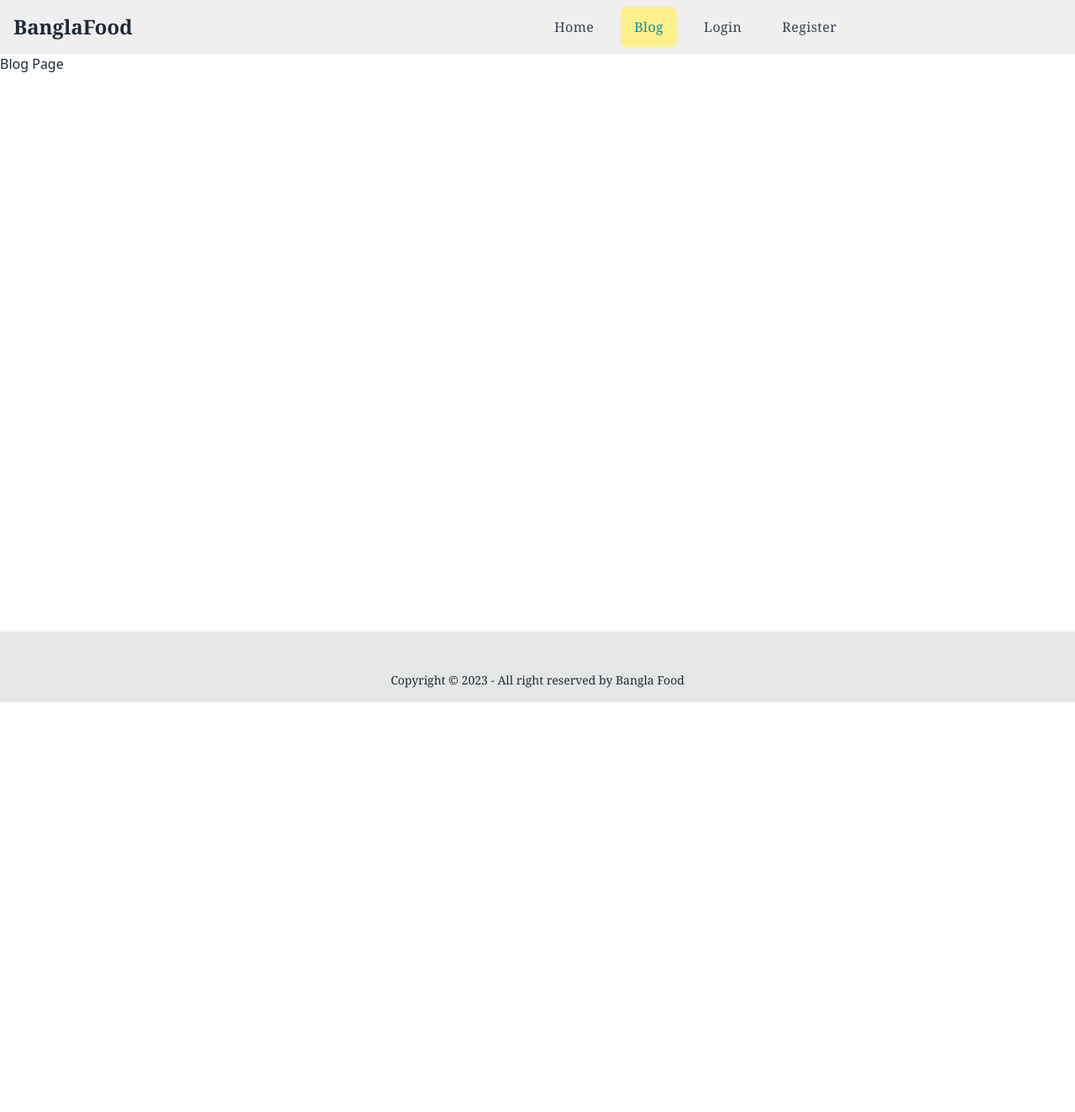
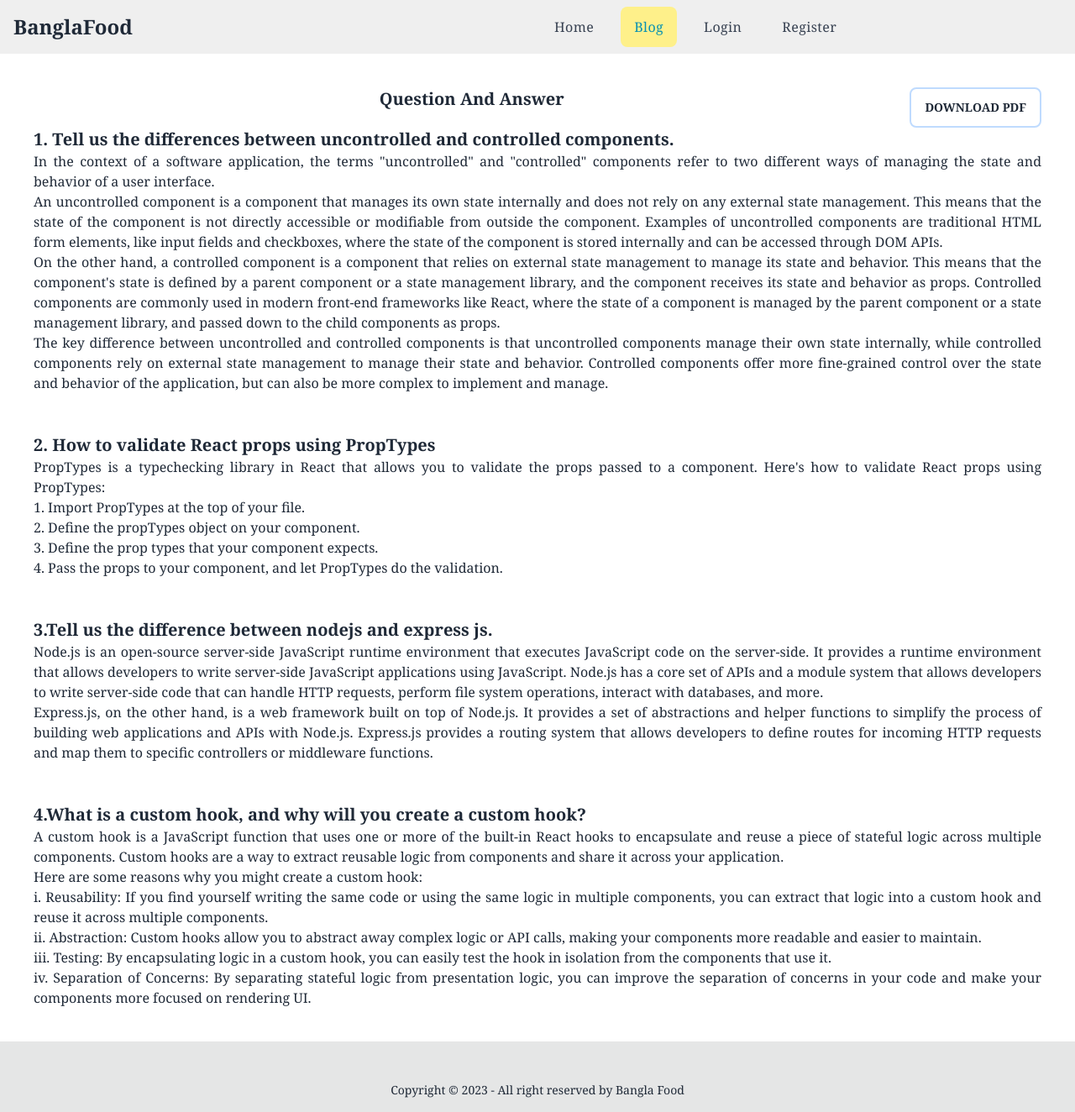
Before and after one commit to Samshuleeecuet/Bangla-Food, a React (Vite) app: page /blog in a window 1280 px wide. Shown: the whole page at 84% size. Before the commit the page ends 836 px from the top, so only its background shows below. Built offline with nearby package versions, Linux system fonts and the light colour scheme; no server answers.

Commit message:
blog page done

```diff
--- a/package.json
+++ b/package.json
@@ -20,6 +20,7 @@
     "react": "^18.2.0",
     "react-dom": "^18.2.0",
     "react-icons": "^4.8.0",
+    "react-lazy-load": "^4.0.1",
     "react-router-dom": "^6.11.0",
     "react-toastify": "^9.1.2",
     "sort-by": "^1.2.0"
--- a/src/Pages/Blog/Blog.jsx
+++ b/src/Pages/Blog/Blog.jsx
@@ -2,8 +2,48 @@ import React from 'react';
 
 const Blog = () => {
     return (
-        <div>
-            <h2>Blog Page</h2>
+        <div className='font-serif pl-10 pr-10 pt-10 text-center'>
+            <div className='flex'>
+                <p className='text-xl font-semibold flex-grow'>Question And Answer</p>
+                <p className='btn btn-outline border-2 border-blue-200 hover:bg-slate-600 hover:text-white'>Download Pdf</p>
+            </div>
+            <div className='text-justify pb-10'>
+                <p className='text-xl font-semibold'>1. Tell us the differences between uncontrolled and controlled components.</p>
+                <p>In the context of a software application, the terms "uncontrolled" and "controlled" components refer to two different ways of managing the state and behavior of a user interface.<br/>
+An uncontrolled component is a component that manages its own state internally and does not rely on any external state management. This means that the state of the component is not directly accessible or modifiable from outside the component. Examples of uncontrolled components are traditional HTML form elements, like input fields and checkboxes, where the state of the component is stored internally and can be accessed through DOM APIs.<br/>
+On the other hand, a controlled component is a component that relies on external state management to manage its state and behavior. This means that the component's state is defined by a parent component or a state management library, and the component receives its state and behavior as props. Controlled components are commonly used in modern front-end frameworks like React, where the state of a component is managed by the parent component or a state management library, and passed down to the child components as props.<br/>
+The key difference between uncontrolled and controlled components is that uncontrolled components manage their own state internally, while controlled components rely on external state management to manage their state and behavior. Controlled components offer more fine-grained control over the state and behavior of the application, but can also be more complex to implement and manage.</p><br/><br/>
+<p className='text-xl font-semibold'>2. How to validate React props using PropTypes</p>
+<p>PropTypes is a typechecking library in React that allows you to validate the props passed to a component. Here's how to validate React props using PropTypes:
+<br/>
+1. Import PropTypes at the top of your file.<br/>
+2. Define the propTypes object on your component.<br/>
+3. Define the prop types that your component expects.<br/>
+4. Pass the props to your component, and let PropTypes do the validation.
+</p><br/><br/>
+
+<p className='text-xl font-semibold'>3.Tell us the difference between nodejs and express js.</p>
+<p>
+Node.js is an open-source server-side JavaScript runtime environment that executes JavaScript code on the server-side. It provides a runtime environment that allows developers to write server-side JavaScript applications using JavaScript. Node.js has a core set of APIs and a module system that allows developers to write server-side code that can handle HTTP requests, perform file system operations, interact with databases, and more.
+<br/>
+Express.js, on the other hand, is a web framework built on top of Node.js. It provides a set of abstractions and helper functions to simplify the process of building web applications and APIs with Node.js. Express.js provides a routing system that allows developers to define routes for incoming HTTP requests and map them to specific controllers or middleware functions.
+</p><br/><br/>
+
+<p  className='text-xl font-semibold'>4.What is a custom hook, and why will you create a custom hook?</p>
+<p>
+A custom hook is a JavaScript function that uses one or more of the built-in React hooks to encapsulate and reuse a piece of stateful logic across multiple components. Custom hooks are a way to extract reusable logic from components and share it across your application.
+<br/>
+Here are some reasons why you might create a custom hook:<br/>
+i. Reusability: If you find yourself writing the same code or using the same logic in multiple components, you can extract that logic into a custom hook and reuse it across multiple components.
+<br/>
+ii. Abstraction: Custom hooks allow you to abstract away complex logic or API calls, making your components more readable and easier to maintain.<br/>
+iii. Testing: By encapsulating logic in a custom hook, you can easily test the hook in isolation from the components that use it.<br/>
+iv. Separation of Concerns: By separating stateful logic from presentation logic, you can improve the separation of concerns in your code and make your components more focused on rendering UI.
+
+
+</p>
+
+            </div>
         </div>
     );
 };
--- a/src/Pages/Home/Banner.jsx
+++ b/src/Pages/Home/Banner.jsx
@@ -4,12 +4,13 @@ import React from 'react';
 const Banner = () => {
     return (
         <div style={{backgroundImage: `url("https://i.ibb.co/k6sC3Hf/recepi-cover.jpg")`, backgroundSize: 'cover',backgroundRepeat: 'no-repeat'}} className='lg:px-64  px-11 flex'>
-            <div className='flex-grow lg:pt-32 '>
-                <p className='lg:text-4xl font-bold text-3xl'>Delicious Food In Bangladesh</p>
-                <p className='lg:text-2xl font-semibold text-xl pt-5 '>Cooked By Famous Chef</p>
+            <div className='flex-grow pt-16 lg:pt-32 '>
+                <p className='lg:text-4xl font-bold text-3xl'>Welcome to you in BanglaFood</p>
+                <p className='lg:text-3xl font-bold text-2xl'>Most Delicious Food in there </p>
+                <p className='lg:text-xl font-semibold text-xl pt-5 '>Cooked by our famous Chef</p>
             </div>
             <div>
-                <Player src='https://assets8.lottiefiles.com/packages/lf20_6o6RixO11s.json' className='player w-72 lg:py-10' loop autoplay></Player>
+                <Player src='https://assets8.lottiefiles.com/packages/lf20_6o6RixO11s.json' className='player w-48 lg:w-72 lg:py-10' loop autoplay></Player>
 
             </div>
         </div>
--- a/src/Pages/Home/EachChef.jsx
+++ b/src/Pages/Home/EachChef.jsx
@@ -1,4 +1,5 @@
 import React from 'react';
+import LazyLoad from 'react-lazy-load';
 import { Link } from 'react-router-dom';
 
 const EachChef = ({chef}) => {
@@ -6,7 +7,11 @@ const EachChef = ({chef}) => {
     const {id,chef_picture,chef_name,years_of_experience,likes,number_of_recipes}= chef;
     return (
         <div className="card w-80 lg:w-96 glass shadow-2xl">
-        <figure><img src={chef_picture} alt="car!"/></figure>
+            <figure>
+            <LazyLoad threshold={0.95} offset={300}>
+                <img src={chef_picture} className='rounded-2xl' alt="car!" />
+        </LazyLoad>
+            </figure>
         <div className="card-body">
             <h2 className="card-title">{chef_name}</h2>
             <p>Experience: {years_of_experience}</p>
--- a/src/Pages/Home/LatestRecepi.jsx
+++ b/src/Pages/Home/LatestRecepi.jsx
@@ -9,7 +9,7 @@ const LatestRecepi = () => {
             <Player src='https://assets8.lottiefiles.com/packages/lf20_h3b950fy.json' className='player w-56' loop autoplay></Player>
             </div>
 
-            <div className="carousel mx-auto pt-10 w-3/6 h-96">
+            <div className="carousel mx-auto pt-10 w-5/6 lg:w-3/6 h-96">
             <div id="slide1" className="carousel-item relative w-full">
                 <img src="https://i.ibb.co/g6scKFH/carosel1.jpg" className="w-full rounded-2xl glass shadow-3xl" />
                 <div className="absolute flex justify-between transform -translate-y-1/2 left-5 right-5 top-1/2">
```
Also changed, not shown: 1 other file (tests, documents, lock files or other folders).
